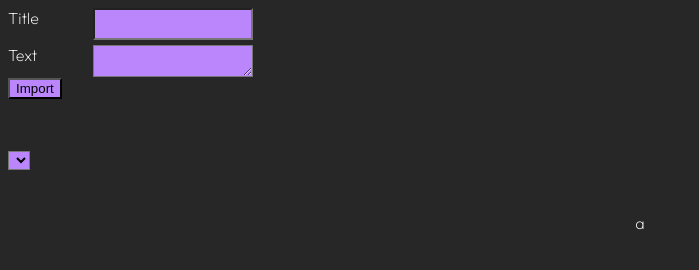
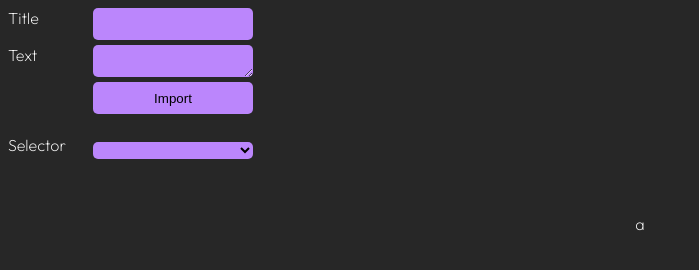
Before and after one commit to Kerberos9/checklists, a React app: page / in a window 1280 px wide. Shown: the whole page, without its empty margins (0-699 px from the left). Built offline with nearby package versions, Linux system fonts and the light colour scheme.

Commit message:
Fixed escape chars and slashes

```diff
--- a/src/components/App/App.css
+++ b/src/components/App/App.css
@@ -4,10 +4,11 @@
   grid-template-rows: 2em 2em;
   grid-gap: 5px;
   width: 50px;
+  line-height: 20px;
 }
 
 .checklist-selection {
-  margin-top: 50px;
+  margin-top: 20px;
   position: relative;
 }
 
@@ -22,8 +23,15 @@ button,
 textarea,
 select {
   background-color: #bb86fc;
+  border-radius: 5px;
+  border: 0;
 }
 
 h2 {
   color: #bb86fc;
 }
+
+select {
+  width: 12em;
+  text-align: center;
+}
--- a/src/components/App/App.js
+++ b/src/components/App/App.js
@@ -59,11 +59,11 @@ export default class App extends Component {
           <span>Text</span>
           <textarea
             cols='5'
-            rows='2'
+            rows='200'
             onChange={e => this.checklistContentHandle(e)}></textarea>
-        </div>
+          <p></p>
           <button onClick={this.importChecklist.bind(this)}>Import</button>
-
+          <p>Selector</p>
           <div className='checklist-selection'>
             <select
               value={this.state.currentChecklist}
@@ -74,9 +74,11 @@ export default class App extends Component {
                       {c.title}
                     </option>
                   ))
-              : 'a'}
+                : ''}
             </select>
           </div>
+        </div>
+
         <Checklist
           data={this.state.checklists[this.state.currentChecklist]}
           updateStep={i => this.updateStep(i)}
--- a/src/components/Checklist/Checklist.js
+++ b/src/components/Checklist/Checklist.js
@@ -7,6 +7,14 @@ export default class Checklist extends Component {
     this.props.updateStep(i);
   };
 
+  prepareText = text => {
+    let preparedText = removeMd(text);
+    preparedText = preparedText.replace('\\*', '*');
+    if (preparedText[0] === '-') {
+      preparedText = preparedText.substr(1);
+    }
+    return preparedText;
+  };
   render() {
     return (
       <div className='checklist'>
@@ -24,7 +32,7 @@ export default class Checklist extends Component {
                       }`}
                       key={i}
                       onClick={e => this.toggleStep(e, i)}>
-                      {removeMd(s.text)}
+                      {this.prepareText(s.text)}
                     </h3>
                   );
                 } else if (s.text.substr(0, 1) === '#') {
@@ -35,7 +43,7 @@ export default class Checklist extends Component {
                       }`}
                       key={i}
                       onClick={e => this.toggleStep(e, i)}>
-                      {removeMd(s.text)}
+                      {this.prepareText(s.text)}
                     </h1>
                   );
                 } else if (s.text.substr(0, 3) === '![]') {
@@ -43,6 +51,7 @@ export default class Checklist extends Component {
                     <img
                       src={s.text.split('(')[1].split(')')[0]}
                       alt='Markdown'
+                      key={i}
                     />
                   );
                 } else {
@@ -53,7 +62,7 @@ export default class Checklist extends Component {
                       }`}
                       key={i}
                       onClick={e => this.toggleStep(e, i)}>
-                      {removeMd(s.text)}
+                      {this.prepareText(s.text)}
                     </p>
                   );
                 }
```
Lines whose indentation alone changed are shown as unchanged.
